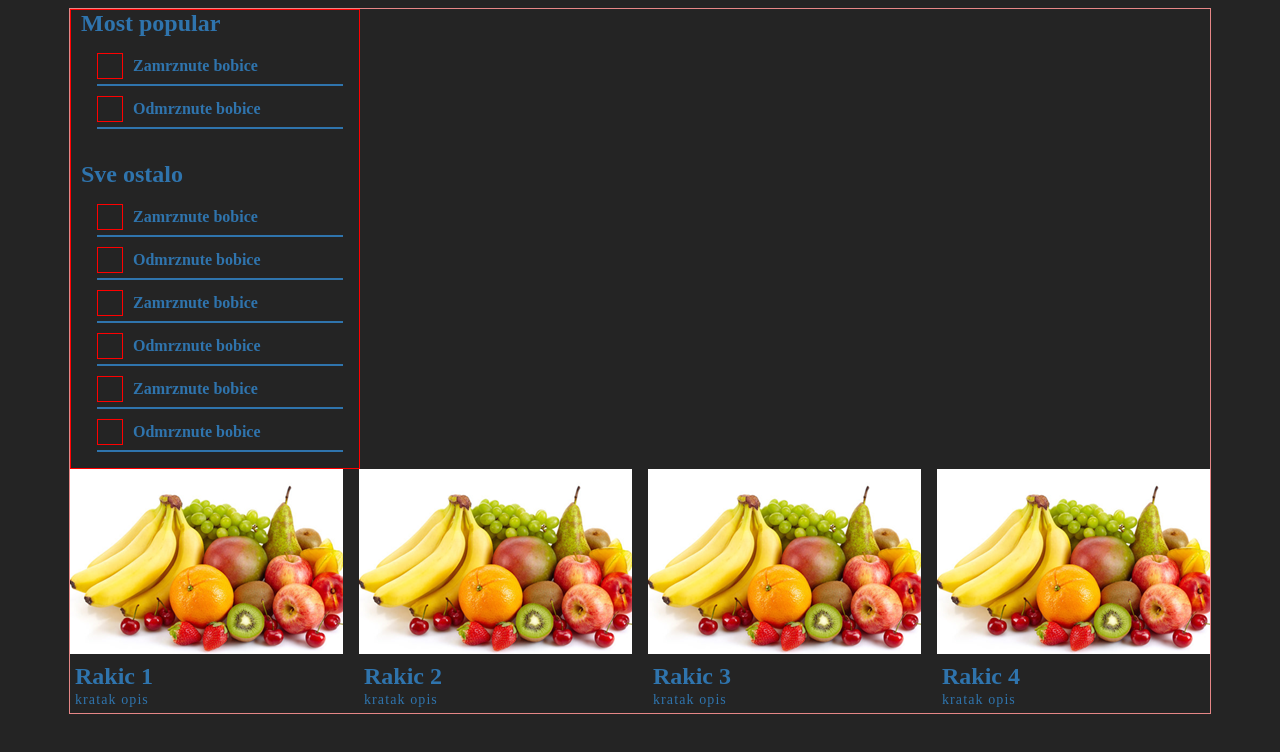
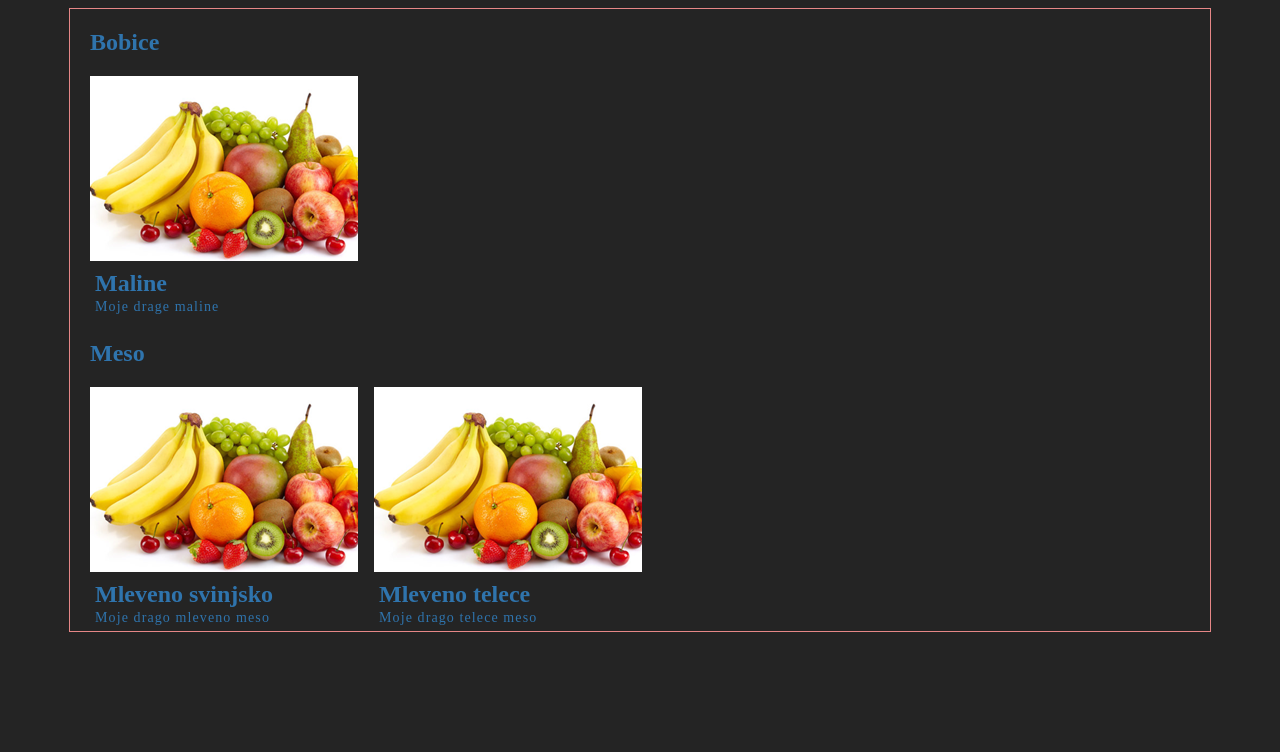
Before and after one commit to PetarPaskas/kupuj-prirodno, a React (Vite) app in the folder kupuj-prirodno/: page / in a window 1280 px wide. Shown: the top 752 px of the page. Built offline with nearby package versions, Linux system fonts and the light colour scheme.

Commit message:
Add products separated by categories

```diff
--- a/kupuj-prirodno/src/App.tsx
+++ b/kupuj-prirodno/src/App.tsx
@@ -1,10 +1,12 @@
 import './assets/main.css'
+import ProductsOverview from './pages/ProductsOverview/products-overview'
 import StoresOverview from './pages/StoresOverview/stores-overview'
 
 function App() {
 
   return (
-    <StoresOverview/>
+    // <StoresOverview/>
+    <ProductsOverview/>
   )
 }
 
--- a/kupuj-prirodno/src/assets/main.css
+++ b/kupuj-prirodno/src/assets/main.css
@@ -6,6 +6,12 @@
     margin:0 auto;
     border:1px solid rgb(230, 135, 135);
     color:var(--skyblue);
+}
+
+.products_overview,
+.stores_overview{
+    display: flex;
+    flex-direction: row;
 }
 
 .store_categories{
@@ -62,7 +68,11 @@ padding-bottom: 5px;
 
 
 .store_product_results{
+    flex-grow:1;
+    margin-left:20px;
+}
 
+.section_title{
 }
 
 .grid_list{
@@ -75,17 +85,20 @@ padding-bottom: 5px;
 
 }
 
+.product_description,
 .store_description{
     margin:0;
     padding:5px;
 }
 
+.product_description__title,
 .store_description__title{
     display:block;
     font-size:24px;
     font-weight: 600;
 }
 
+.product_description__description,
 .store_description__description{
     display:inline-block;
     font-size:14px;
@@ -114,3 +127,16 @@ padding-bottom: 5px;
 .card_footer{
 
 }
+
+.products_content{
+    flex-grow: 1;
+    margin-left:20px;
+}
+
+.store_product_list{
+
+}
+
+.store_product_list:not(:first-child){
+    margin-top:40px;
+}
--- /dev/null
+++ b/kupuj-prirodno/src/packages/ProductCard/ProductDescription/product-description.tsx
@@ -0,0 +1,14 @@
+import type { ProductSummaryItem } from "../../../shared/types"
+
+interface ProductDescriptionProps{
+    product:ProductSummaryItem
+}
+
+const ProductDescription = ({product}:ProductDescriptionProps)=>{
+    return <p className="product_description">
+        <span className="product_description__title">{product.name}</span>
+        <span className="product_description__description">{product.description}</span>
+    </p>
+}
+
+export default ProductDescription
--- /dev/null
+++ b/kupuj-prirodno/src/packages/ProductCard/product-card.tsx
@@ -0,0 +1,24 @@
+import Card from "../../shared/card/card";
+import CardBody from "../../shared/card/CardBody/card-body";
+import CardHeader from "../../shared/card/CardHeader/card-header";
+import CardHeaderImageCover from "../../shared/card/CardHeaderImageCover/card-header-image-cover";
+import type { ProductSummaryItem } from "../../shared/types";
+import ProductDescription from "./ProductDescription/product-description";
+
+interface ProductCardProps{
+    product:ProductSummaryItem
+}
+
+const ProductCard = ({product}:ProductCardProps)=>{
+
+    return <Card>
+        <CardHeader>
+            <CardHeaderImageCover src={product.coverImage}/>
+        </CardHeader>
+        <CardBody>
+            <ProductDescription product={product}/>
+        </CardBody>
+    </Card>
+}
+
+export default ProductCard;
--- /dev/null
+++ b/kupuj-prirodno/src/packages/ProductsInStoreList/ProductsSection/products-section.tsx
@@ -0,0 +1,30 @@
+import GridListContainer from "../../../shared/GridList/grid-list";
+import GridListItem from "../../../shared/GridList/GridListItem/grid-list-item";
+import SectionTitle from "../../../shared/SectionTitle/section-title";
+import type { ProductByCategory } from "../../../shared/types";
+import ProductCard from "../../ProductCard/product-card";
+
+interface ProductsSectionProps{
+    productsInCategory:ProductByCategory
+}
+
+const ProductsSection = ({productsInCategory}:ProductsSectionProps)=>{
+    const renderProductsInCategory = ()=>{
+        return productsInCategory.products.map((product, index)=>{
+            return (
+                <GridListItem key={index}>
+                    <ProductCard product={product}/>
+                </GridListItem>
+            );
+        })
+    }
+
+    return <div className="products__section">
+        <SectionTitle>{productsInCategory.category.name}</SectionTitle>
+        <GridListContainer>
+            {renderProductsInCategory()}
+        </GridListContainer>
+    </div>
+}
+
+export default ProductsSection;
--- /dev/null
+++ b/kupuj-prirodno/src/packages/ProductsInStoreList/products-in-store-list.tsx
@@ -0,0 +1,20 @@
+import type { ProductsInStore } from "../../shared/types";
+import ProductsSection from "./ProductsSection/products-section";
+
+interface ProductsInStoreListProps{
+    categorizedStoreProducts: ProductsInStore
+}
+
+const ProductsInStoreList = ({categorizedStoreProducts}:ProductsInStoreListProps)=>{
+
+    return <div className="products_content">
+        {categorizedStoreProducts.map((productsInCategory, index)=>{
+            return <ProductsSection
+                key={index}
+                productsInCategory={productsInCategory}/>;
+        })}
+    </div>
+
+}
+
+export default ProductsInStoreList;
--- a/kupuj-prirodno/src/packages/StoreProductResults/StoreProductList/store-product-list.tsx
+++ b/kupuj-prirodno/src/packages/StoreProductResults/StoreProductList/store-product-list.tsx
@@ -1,5 +1,6 @@
 import GridListContainer from "../../../shared/GridList/grid-list";
 import GridListItem from "../../../shared/GridList/GridListItem/grid-list-item";
+import SectionTitle from "../../../shared/SectionTitle/section-title";
 import type { StoreSummaryItem } from "../../../shared/types";
 import StoreCard from "../../StoreCard/store-card";
 
@@ -18,6 +19,7 @@ const StoreProductList = ({items}:StoreProductListProps)=>{
         }
 
     return <div className="store_product_list">
+        <SectionTitle>All products</SectionTitle>
         <GridListContainer>
             {renderStores()}
         </GridListContainer>
--- /dev/null
+++ b/kupuj-prirodno/src/pages/ProductsOverview/products-overview.tsx
@@ -0,0 +1,18 @@
+import ProductsInStoreList from "../../packages/ProductsInStoreList/products-in-store-list";
+import { getLocarStoreProductsByCategories } from "../../shared/mock-data";
+
+interface ProductsOverviewProps{
+
+}
+const ProductsOverview = ({}:ProductsOverviewProps)=>{
+    const categorizedStoreProducts = getLocarStoreProductsByCategories();
+
+    return <div className="content_center">
+        <div className="products_overview">
+            <ProductsInStoreList
+            categorizedStoreProducts={categorizedStoreProducts}/>
+        </div>
+    </div>
+}
+
+export default ProductsOverview;
--- a/kupuj-prirodno/src/pages/StoresOverview/stores-overview.tsx
+++ b/kupuj-prirodno/src/pages/StoresOverview/stores-overview.tsx
@@ -5,12 +5,13 @@ import { getLocalStoreCategories, getLocalStores } from "../../shared/mock-data"
 interface StoresOverviewProps{
 
 }
+
 const StoresOverview = ({}:StoresOverviewProps)=>{
     const storecategories = getLocalStoreCategories();
     const stores = getLocalStores();
 
-    return <div>
-        <div className="content_center">
+    return <div className="content_center">
+        <div className="stores_overview">
             <StoreCategories
                 categories={storecategories}
             />
--- /dev/null
+++ b/kupuj-prirodno/src/shared/SectionTitle/section-title.tsx
@@ -0,0 +1,13 @@
+interface SectionTitleProps{
+    children:React.ReactNode
+}
+
+const SectionTitle = ({children}:SectionTitleProps)=>{
+    return <div className="section_title">
+        <h2>
+            {children}
+        </h2>
+    </div>
+}
+
+export default SectionTitle;
--- a/kupuj-prirodno/src/shared/mock-data.ts
+++ b/kupuj-prirodno/src/shared/mock-data.ts
@@ -1,4 +1,4 @@
-import type { CategorySummary, StoreSummary } from "./types";
+import type { CategorySummary, ProductsInStore, StoreSummary } from "./types";
 
 const getLocalStoreCategories = (): CategorySummary[]=>{
     return [
@@ -87,7 +87,51 @@ const getLocalStores: ()=>StoreSummary = ()=>({
     ]
 });
 
+const getLocarStoreProductsByCategories: ()=>ProductsInStore = ()=>{
+    return [
+        {
+            category:{
+                id:'cat_1',
+                iconLink:'',
+                name:'Bobice'
+            },
+            products:[{
+                id:'bobice_1',
+                categoryId:'cat_1',
+                coverImage:'./src/assets/img/fruit.png',
+                name:'Maline',
+                description:'Moje drage maline',
+                price:'800 rsd/kg'
+            }]
+        },
+        {
+            category:{
+                id:'cat_2',
+                iconLink:'',
+                name:'Meso'
+            },
+            products:[{
+                id:'meso_1',
+                categoryId:'cat_2',
+                coverImage:'./src/assets/img/fruit.png',
+                name:'Mleveno svinjsko',
+                description:'Moje drago mleveno meso',
+                price:'1000 rsd/kg'
+            },
+            {
+                id:'meso_2',
+                categoryId:'cat_2',
+                coverImage:'./src/assets/img/fruit.png',
+                name:'Mleveno telece',
+                description:'Moje drago telece meso',
+                price:'1500 rsd/kg'
+            }]
+        }
+    ]
+}
 export {
     getLocalStoreCategories,
-    getLocalStores
+    getLocalStores,
+
+    getLocarStoreProductsByCategories
 };
```
Also changed, not shown: kupuj-prirodno/src/shared/types.ts (+16 -0 lines).
